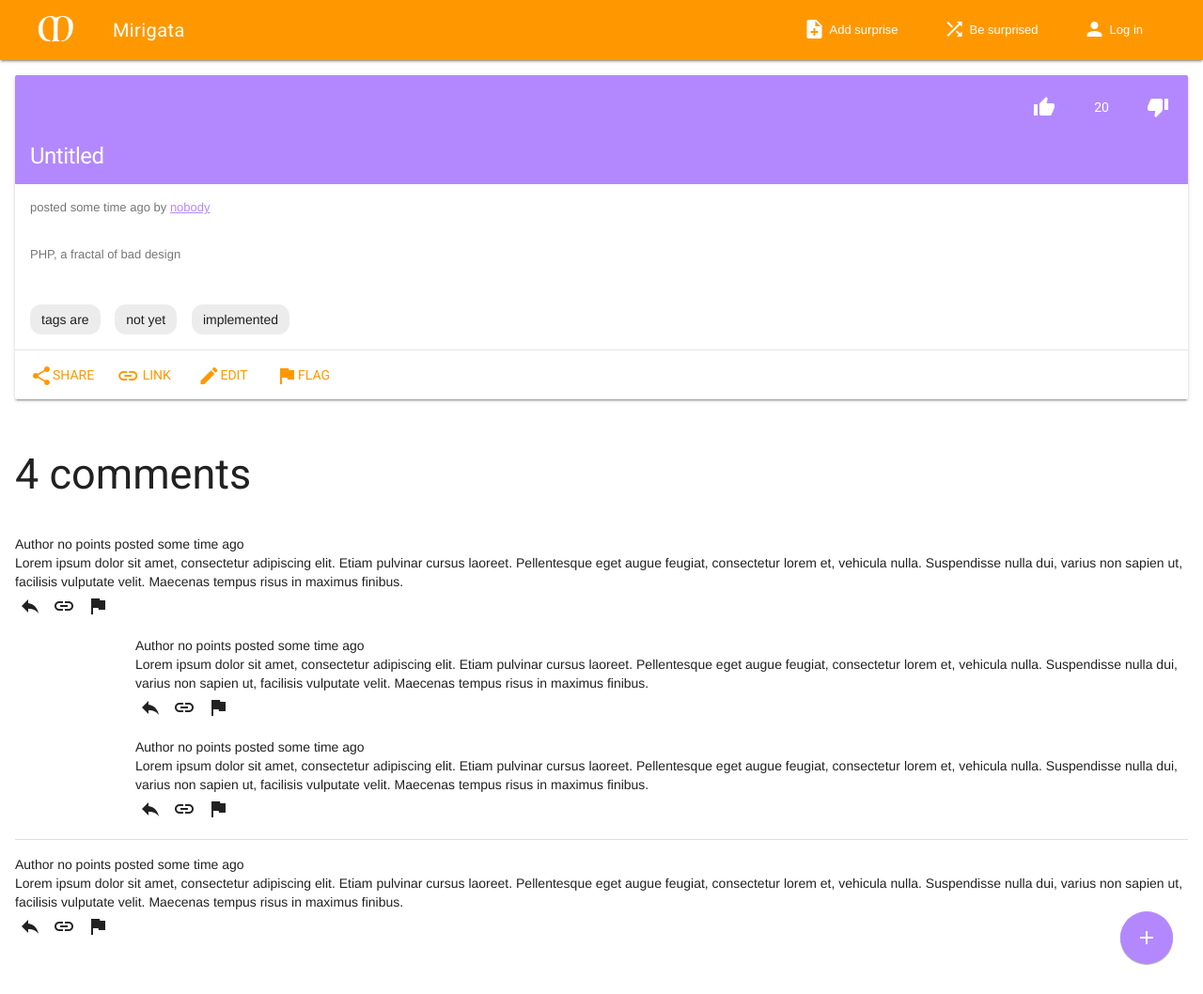
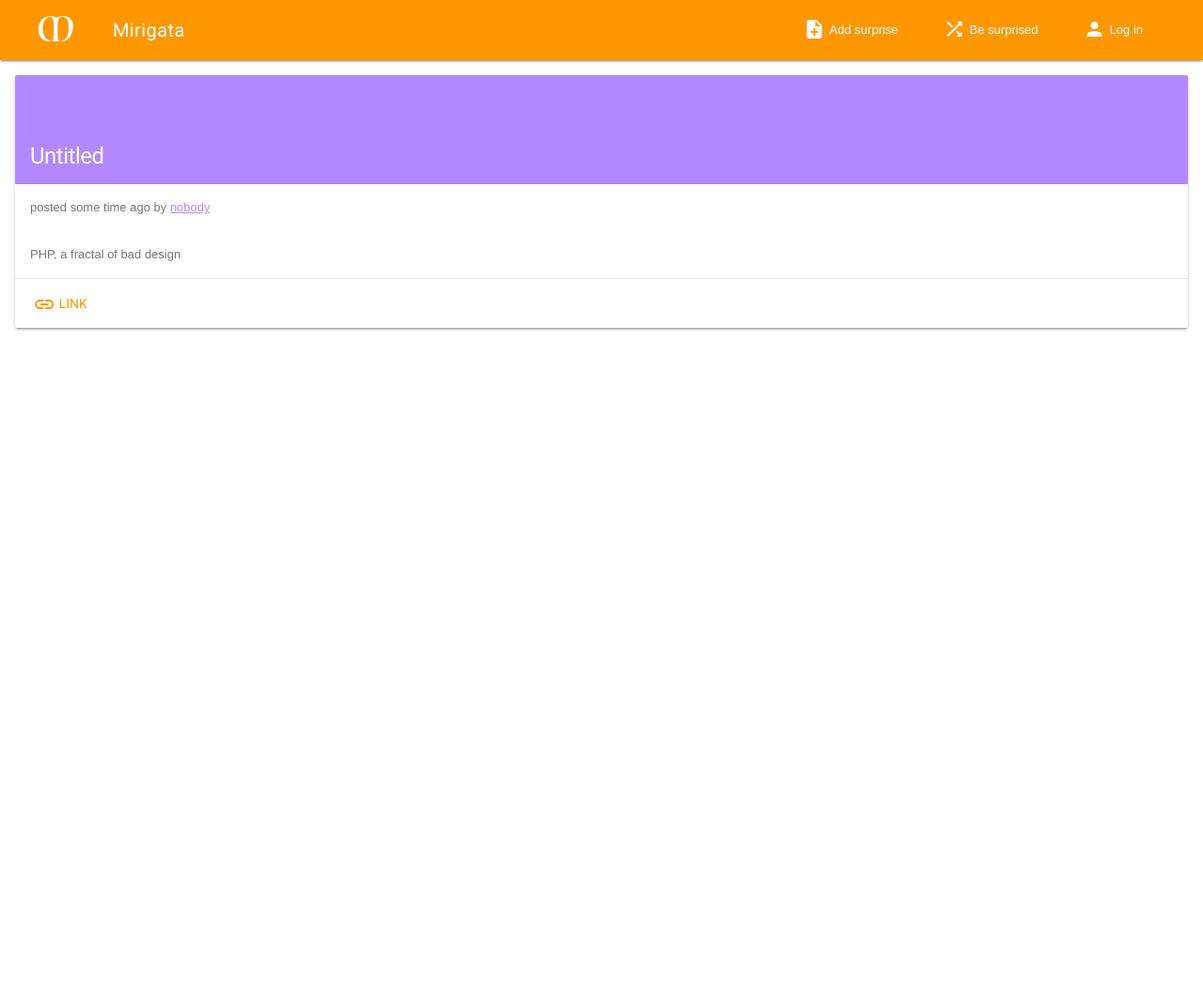
Before and after one commit to mirigata/mirigata, a Django app: page /surprise/7SJryrDxcckECCQ22TdaDW in a window 1280 px wide. Shown: the whole page at 94% size. Run offline with Django 3.2, Linux system fonts and the light colour scheme; data comes from the database, SQL or seed files in the repository.

Commit message:
Temporarily disable missing features

```diff
--- a/mirigata/website/templates/surprise/includes/surprise-detail.html
+++ b/mirigata/website/templates/surprise/includes/surprise-detail.html
@@ -3,11 +3,11 @@
 		<h1 class="surprise__title"><a href="{{ surprise.link }}">{{ surprise.title|default:"Untitled" }}</a></h1>
 	</header>
 
-	<div class="surprise__votes">
-		<a class="surprise__vote-up" href="#" data-feature="voting"><i class="material-icons">thumb_up</i></a>
-		<a class="surprise__score" href="#" data-feature="voting history">20</a>
-		<a class="surprise__vote-down" href="#" data-feature="voting"><i class="material-icons">thumb_down</i></a>
-	</div>
+{#	<div class="surprise__votes">#}
+{#		<a class="surprise__vote-up" href="#" data-feature="voting"><i class="material-icons">thumb_up</i></a>#}
+{#		<a class="surprise__score" href="#" data-feature="voting history">20</a>#}
+{#		<a class="surprise__vote-down" href="#" data-feature="voting"><i class="material-icons">thumb_down</i></a>#}
+{#	</div>#}
 
 	<div class="surprise__meta">
 		<span class="surprise__posted">posted some time ago</span>
@@ -18,16 +18,16 @@
 		{{ surprise.description }}
 	</section>
 
-	<div class="surprise__tags tag-list">
-		<a class="tag" href="#" data-feature="tags">tags are</a>
-		<a class="tag" href="#" data-feature="tags">not yet</a>
-		<a class="tag" href="#" data-feature="tags">implemented</a>
-	</div>
+{#	<div class="surprise__tags tag-list">#}
+{#		<a class="tag" href="#" data-feature="tags">tags are</a>#}
+{#		<a class="tag" href="#" data-feature="tags">not yet</a>#}
+{#		<a class="tag" href="#" data-feature="tags">implemented</a>#}
+{#	</div>#}
 
 	<section class="surprise__actions">
-		<a href="#" data-feature="sharing" class="surprise__share"><i class="material-icons">share</i><span>share</span></a>
+{#		<a href="#" data-feature="sharing" class="surprise__share"><i class="material-icons">share</i><span>share</span></a>#}
 		<a href="{{ surprise.get_absolute_url }}"><i class="material-icons">link</i> <span>link</span></a>
-		<a href="#" data-feature="editing surprises"><i class="material-icons">edit</i><span>edit</span></a>
-		<a href="#" data-feature="flagging surprises"><i class="material-icons">flag</i><span>flag</span></a>
+{#		<a href="#" data-feature="editing surprises"><i class="material-icons">edit</i><span>edit</span></a>#}
+{#		<a href="#" data-feature="flagging surprises"><i class="material-icons">flag</i><span>flag</span></a>#}
 	</section>
 </article>
--- a/mirigata/website/templates/website/surprise-detail.html
+++ b/mirigata/website/templates/website/surprise-detail.html
@@ -4,7 +4,7 @@
 
     {% include "surprise/includes/surprise-detail.html" %}
 
-
+	{% comment %}
 
     <section class="comment-list">
         <h2>4 comments</h2>
@@ -111,4 +111,5 @@
         </article>
     </section>
 
+{% endcomment %}
 {% endblock page %}
```
Also changed, not shown: mirigata/website/templates/surprise/includes/surprise-headline.html (+6 -6 lines).
